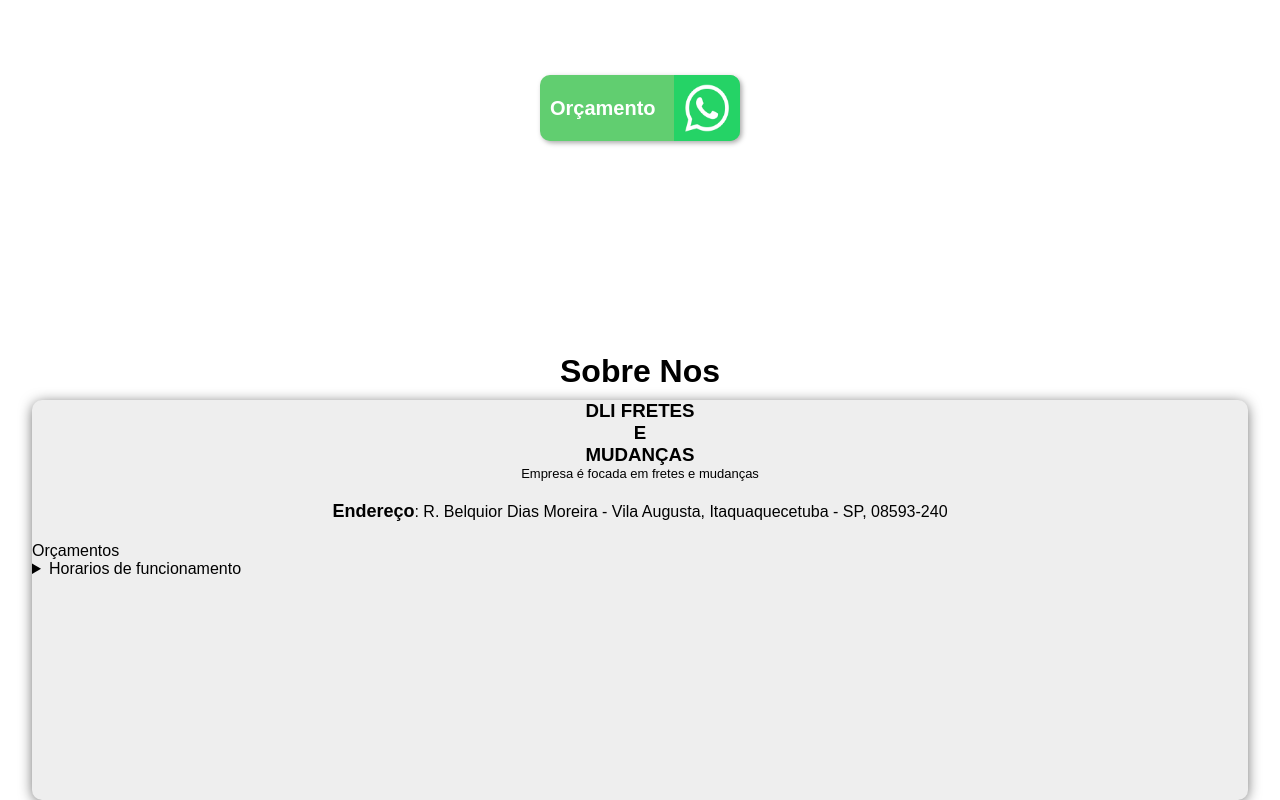
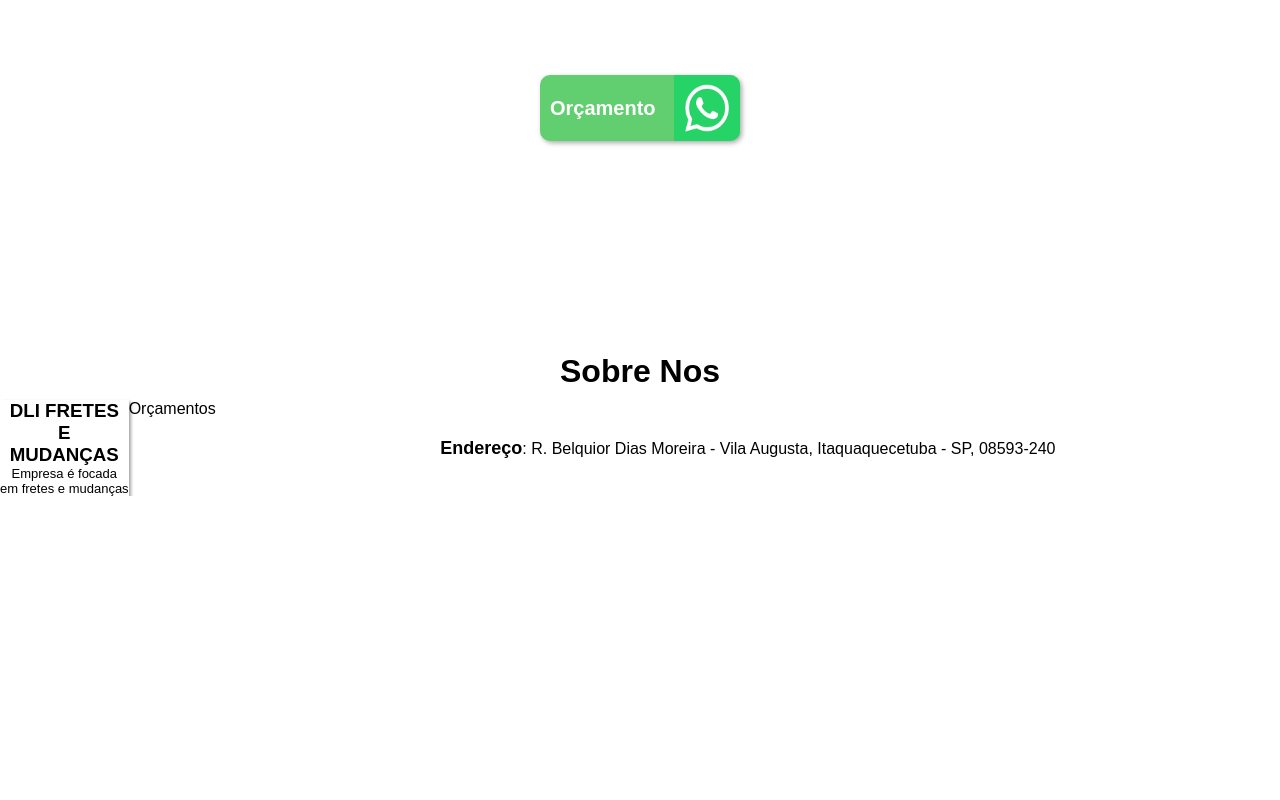
Before and after one commit to Kaikygabriel/mudan-as, a plain HTML site: page index.html in a window 1280 px wide. Shown: the part 614-1414 px from the top of the page. After the commit the page ends 1110 px from the top, so only its background shows below. Drawn offline with Linux system fonts and the light colour scheme.

Commit message:
atttttttt

```diff
--- a/index.html
+++ b/index.html
@@ -47,24 +47,21 @@
         </section>
         <h1 class="h1-s5">Sobre Nos</h1>
         <section class="s5">
-            <article class="a51">
+            <article class="art1">
                 <h1>DLI FRETES <br>E <br>MUDANÇAS</h1>
-                <p>Empresa é focada em fretes e mudanças      </p>
+                <p>Empresa é focada <br>em fretes e mudanças      </p>
             </article>
-            <article>
-                <p class="p1-5"><a href="https://www.google.com/maps/place/DLI+FRETES+E+MUDAN%C3%87AS/@-23.4824517,-46.2819483,15z/data=!4m6!3m5!1s0x8c2801765f51c929:0xbf6a9b111cdac1ee!8m2!3d-23.4824517!4d-46.2819483!16s%2Fg%2F11vlwcd61c?hl=pt-BR&entry=ttu&g_ep=EgoyMDI0MTIwNC4wIKXMDSoASAFQAw%3D%3D"class="end"><strong >Endereço</strong></a>: R. Belquior Dias Moreira - Vila Augusta, Itaquaquecetuba - SP, 08593-240</p>
-                <p>Orçamentos</p>
-                <details>
-                    <summary>Horarios de funcionamento</summary>
-                    <ul>
-                        <li></li>
-                        <li>Terça-feira : 0</li>
-                        <li></li>
-                        <li></li>
-                        <li></li>
-                        <li></li>
-                    </ul>
-                </details>
+
+            <br>
+            <article class="art3">
+
+
+                <p class="p-art3">Orçamentos</p>
+
+            </article>
+            <article class="art2">
+                <p class="p-art2"><a href="https://www.google.com/maps/place/DLI+FRETES+E+MUDAN%C3%87AS/@-23.4824517,-46.2819483,15z/data=!4m6!3m5!1s0x8c2801765f51c929:0xbf6a9b111cdac1ee!8m2!3d-23.4824517!4d-46.2819483!16s%2Fg%2F11vlwcd61c?hl=pt-BR&entry=ttu&g_ep=EgoyMDI0MTIwNC4wIKXMDSoASAFQAw%3D%3D"class="end"><strong >Endereço</strong></a>: R. Belquior Dias Moreira - Vila Augusta, Itaquaquecetuba - SP, 08593-240</p>
+
             </article>
         </section>
         <section>
--- a/style.css
+++ b/style.css
@@ -152,20 +152,29 @@ div#logo{
 }
 
 .s5{
-    height: 400px;
-    background-color: #EEEEEE;
-    width: 95vw;
-    margin: auto;
-    border-radius: 10px;
-    box-shadow: 0px 2px 14px -1px rgba(0,0,0,0.62);
+    display: flex;
+    flex-direction: row;
+    flex-wrap: wrap;
+    justify-content: center;
+    justify-content: space-evenly;
 
 }
-.a51> p,h1{
+/* article 1 */
+.art1{
+    box-shadow: 2px 2px 3px rgba(0, 0, 0, 0.37);
+}
+.art1> p,h1{
 
 text-align: center;
 }
-.a51 >p{
+.art1 >p{
     font-size: 13px;
+}
+
+
+/* article2 */
+.art2{
+ margin: auto;
 }
 .end{
     text-decoration: none;
@@ -175,8 +184,16 @@ text-align: center;
 .end:hover{
     text-decoration: underline;
 }
-.p1-5{
+.p-art2{
     text-align: center;
     margin-top: 20px;
     margin-bottom: 20px;
 }
+/* article 3 */
+.art3{
+
+}
+.p-art3{
+
+    text-align: center;
+}
```
